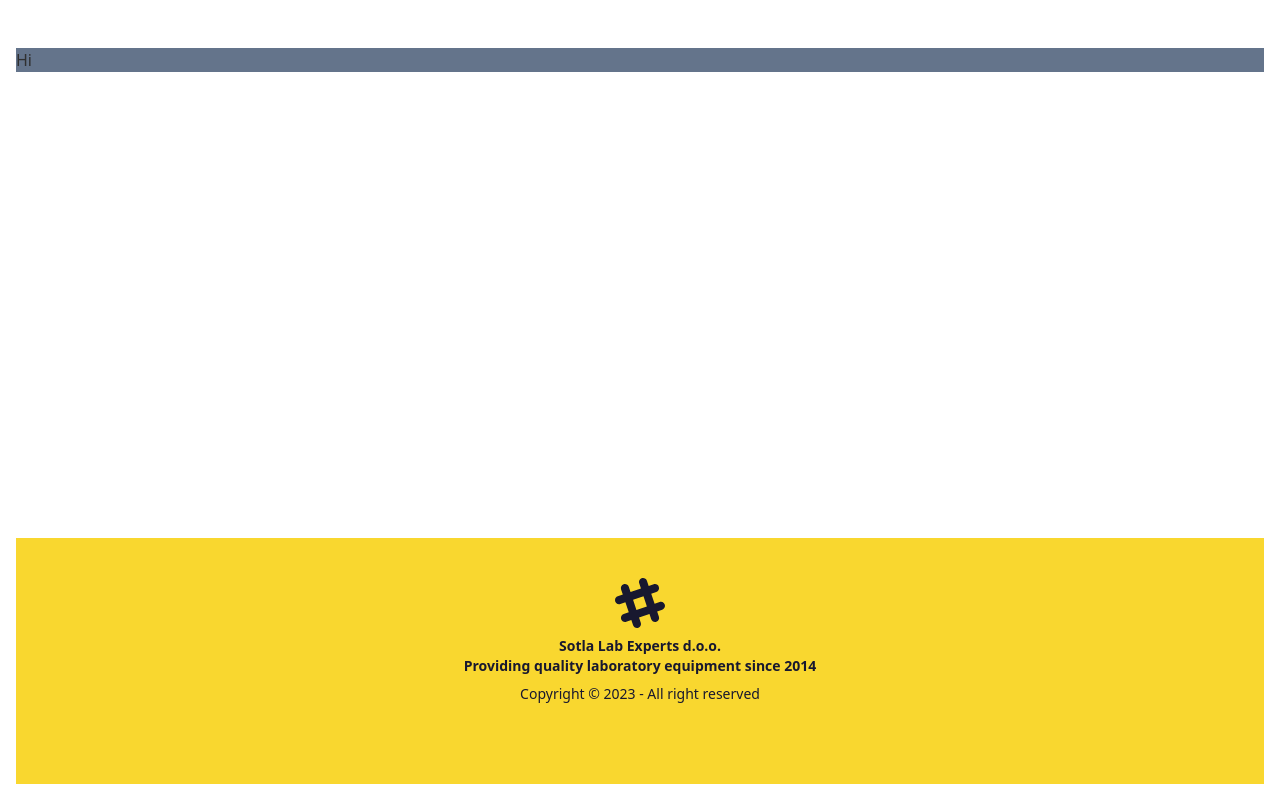
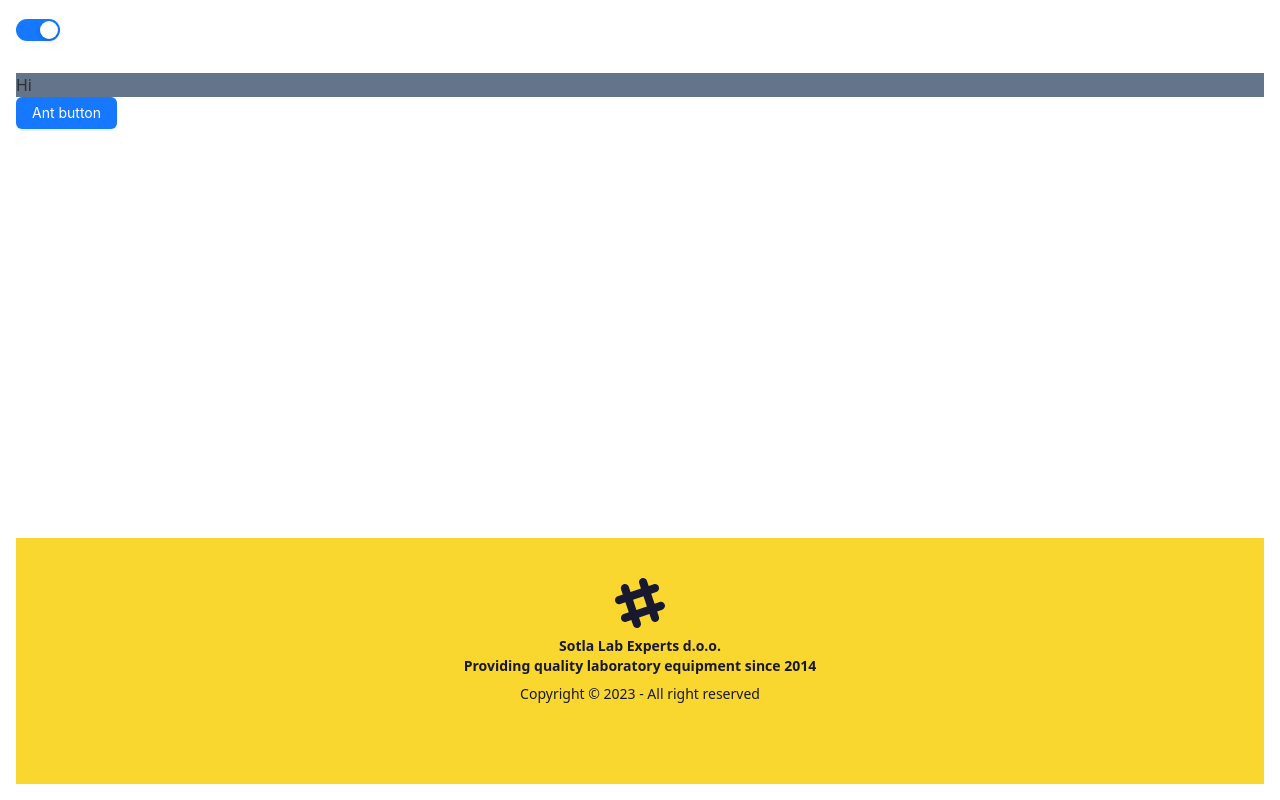
Before and after one commit to lsapundzic/b2b-store-frontend, a Next.js app: page / in a window 1280 px wide. Built offline with nearby package versions, Linux system fonts and the light colour scheme.

Commit message:
I cannot get AntD to properly work

```diff
--- a/app/components/Navbar.jsx
+++ b/app/components/Navbar.jsx
@@ -1,7 +1,8 @@
-"use client";
+import React from "react";
+import { Switch } from "antd";
 
-export default function Navbar({ routes }) {
-  console.log("Navbar running...");
-
-  return <nav></nav>;
-}
+const onChange = (checked) => {
+  console.log(`switch to ${checked}`);
+};
+const Navigation = () => <Switch defaultChecked onChange={onChange} />;
+export default Navigation;
--- a/app/layout.js
+++ b/app/layout.js
@@ -2,7 +2,6 @@
 
 // Project components
 import Navbar from "@/app/components/Navbar";
-import routes from "@/app/routes/routes";
 
 // Styles
 import "/app/globals.css";
@@ -23,7 +22,7 @@ export default function RootLayout({ children }) {
       <body suppressHydrationWarning={true}>
         <div className="flex min-h-screen flex-col">
           <header className="p-4">
-            <Navbar routes={routes} />
+            <Navbar />
           </header>
 
           <div className="flex flex-1 flex-row">
--- a/app/page.jsx
+++ b/app/page.jsx
@@ -1,5 +1,7 @@
 // Homepage
 "use client";
+
+import { Button } from "antd";
 
 export default function Homepage() {
   console.log("Main page running...");
@@ -7,6 +9,9 @@ export default function Homepage() {
   return (
     <div>
       <div className="bg-slate-500 ">Hi</div>
+      <div className="app">
+        <Button type="primary">Ant button</Button>
+      </div>
     </div>
   );
 }
--- a/package.json
+++ b/package.json
@@ -9,6 +9,7 @@
     "lint": "next lint"
   },
   "dependencies": {
+    "antd": "^5.6.3",
     "autoprefixer": "10.4.14",
     "eslint": "8.40.0",
     "eslint-config-next": "13.4.1",
```
Also changed, not shown: 1 other file (tests, documents, lock files or other folders).
